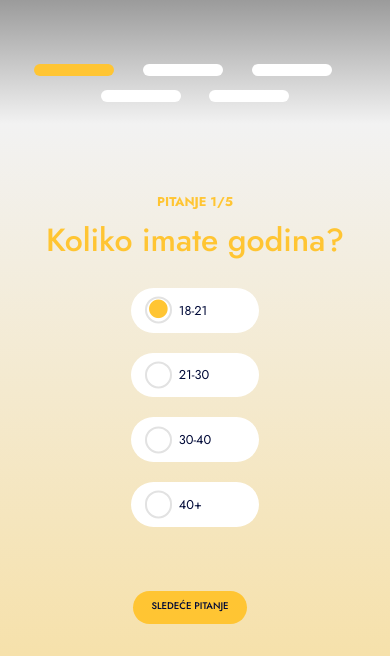
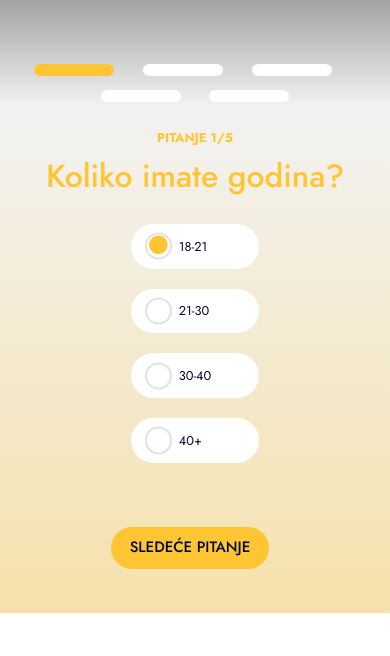
Before and after one commit to mishap001/almara.com, a plain HTML site: page index.html in a window 390 px wide. Shown: the part 231-887 px from the top of the page. After the commit the page ends 844 px from the top, so only its background shows below. Drawn offline with Linux system fonts and the light colour scheme.

Commit message:
Update style.css

```diff
--- a/css/style.css
+++ b/css/style.css
@@ -311,10 +311,13 @@ img {
   .logo{padding-bottom: 1rem;}
 
   .f_btn {
-    font-size: 0.8rem;
+    font-size: 15px;
     font-weight: 500;
     padding: 0.5375rem 1.1625rem;
   }
+  .question_number {
+    padding-top: 1rem;
+}
 }
 @media screen and (max-width: 575px) {
   span {
@@ -329,9 +332,12 @@ img {
   .logo{padding-bottom: 1rem;}
 
   .f_btn {
-    font-size: 0.6rem;
+    font-size: 15px;
     padding: 0.5375rem 1.1625rem;
   }
+  .question_number {
+    padding-top: 1rem;
+}
 }
 
 .logo{display: flex;justify-content: center;padding-bottom: 5rem;}
```
